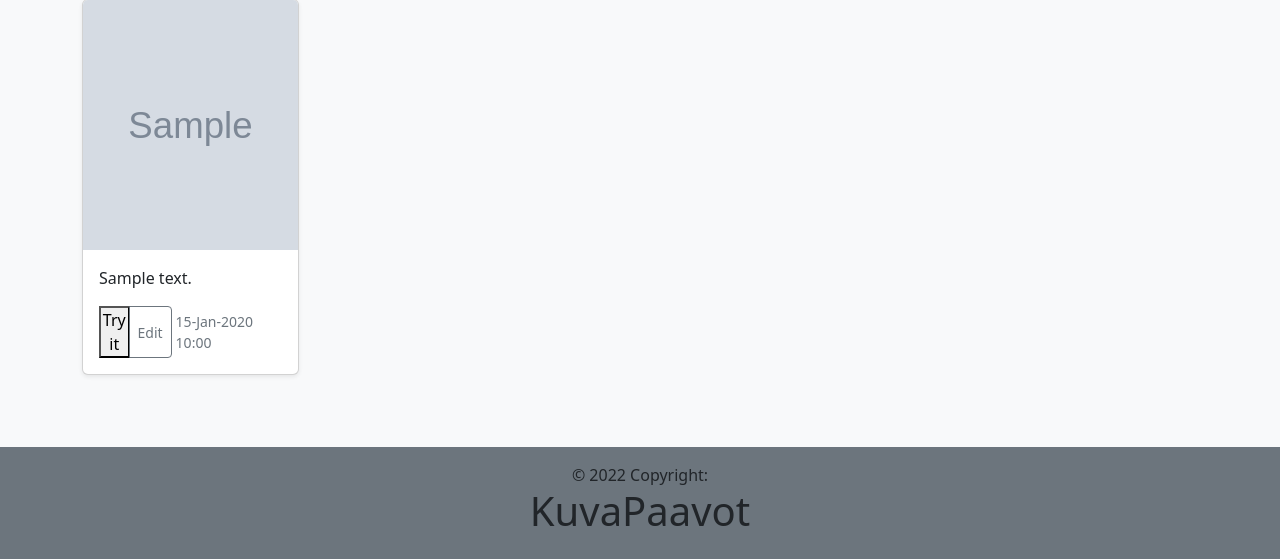
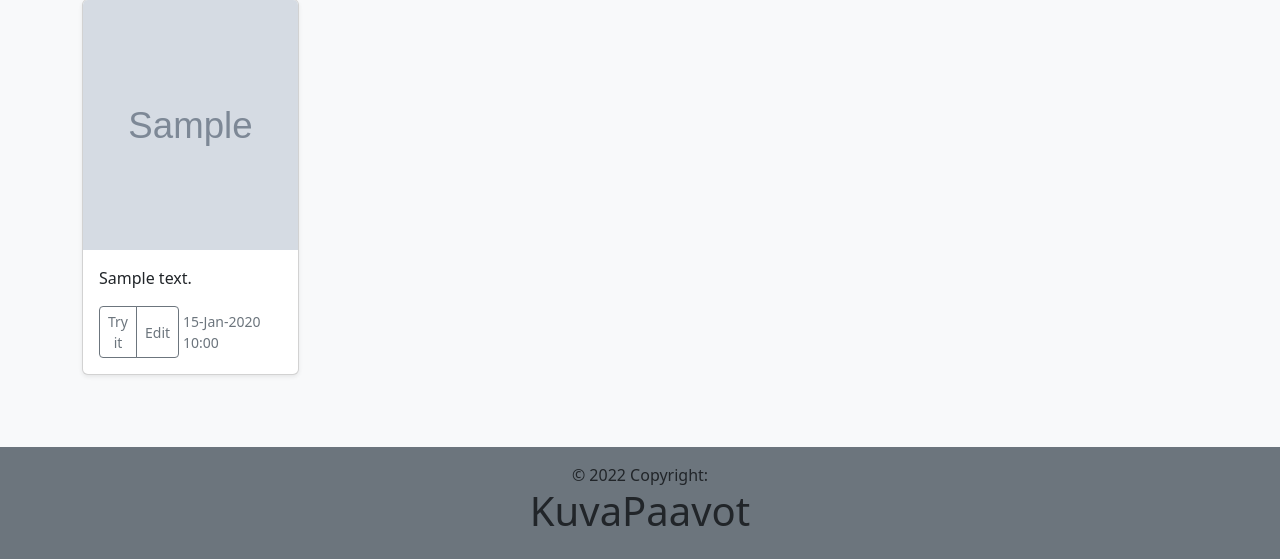
Before and after one commit to hamk-webdev-intim21a6/KuvaPaavot, a Django app: page / in a window 1280 px wide. Shown: the part 281-840 px from the top of the page. Run offline with Django 3.2, Linux system fonts and the light colour scheme; tables that the repository leaves empty hold one stand-in row (values such as "Sample post"); grey boxes marked "Sample" are stand-in pictures.

Commit message:
function styled

```diff
--- a/gallery/templates/gallery/index.html
+++ b/gallery/templates/gallery/index.html
@@ -93,9 +93,9 @@
                     <div class="d-flex justify-content-between align-items-center">
                       <div class="btn-group">
                         <!-- <a type="button" class="btn btn-sm btn-outline-secondary" href="{{ post.image.url }}">View</a> -->
-                        <button onclick="myFunction()">Try it</button>
+                        <button class="btn btn-sm btn-outline-secondary" onclick="viewFunction()">Try it</button>
                           <script>
-                            function myFunction() {
+                            function viewFunction() {
                               var myWindow = window.open("{{ post.image.url }}", "", "width=500,height=500");
                               }
                           </script>
```
